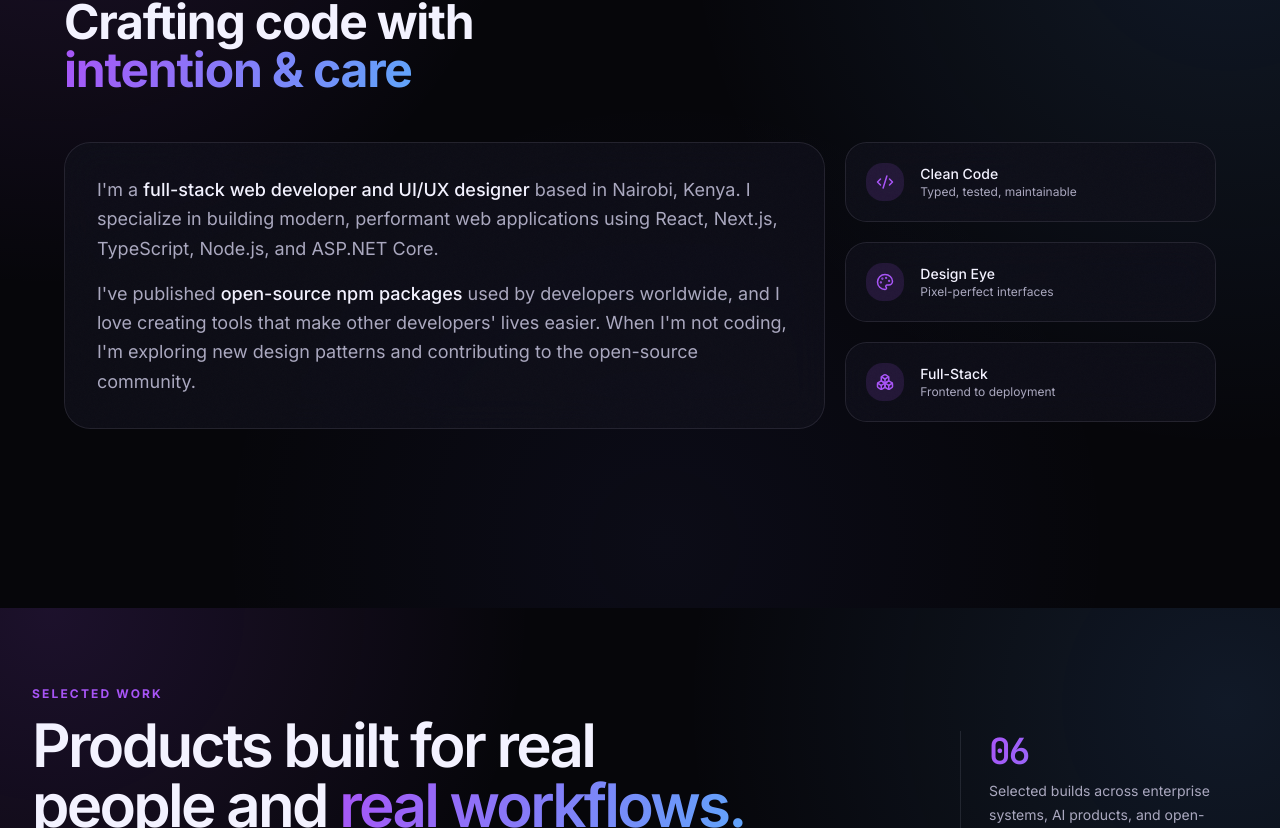
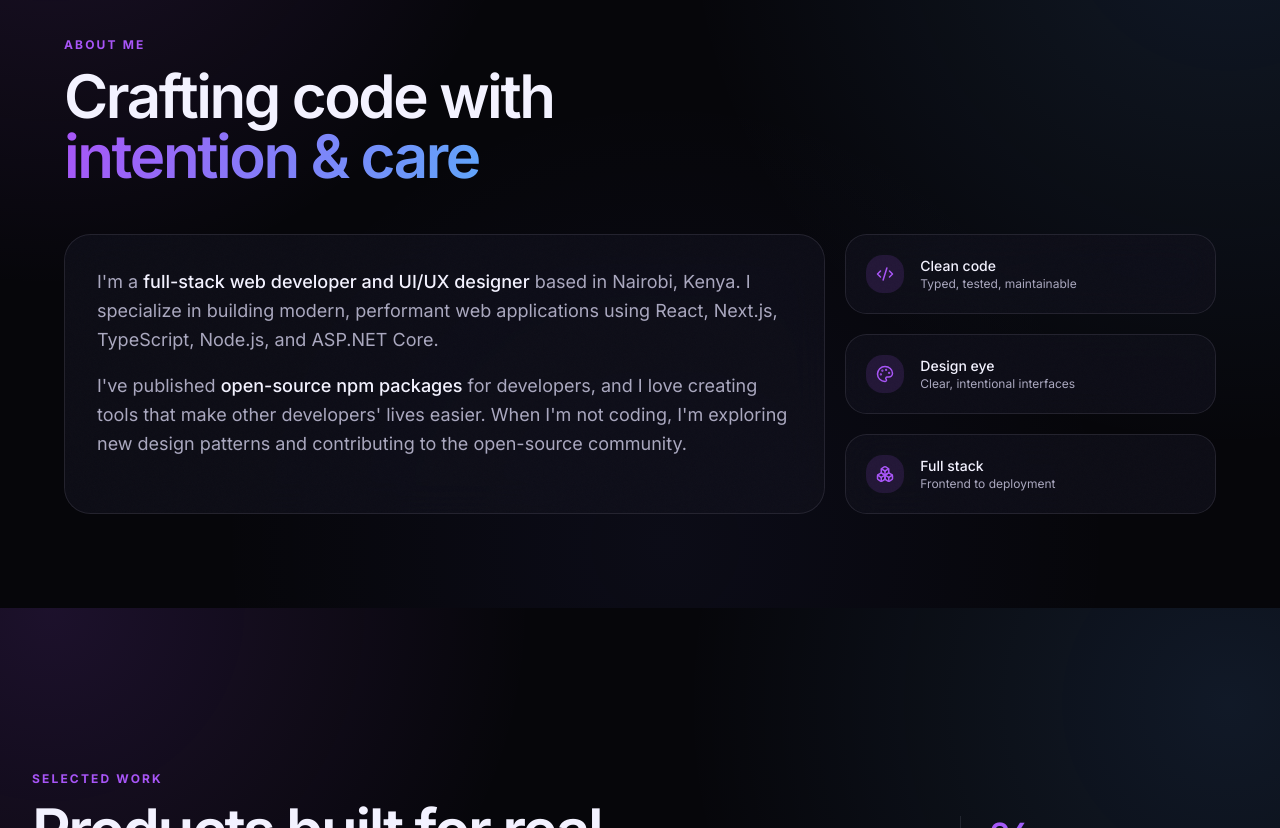
Before and after one commit to NOBERT167/my-portfolio, a Next.js app: page / in a window 1280 px wide. Shown: the part 992-1820 px from the top of the page. Built offline with nearby package versions, Linux system fonts and the light colour scheme.

Commit message:
Improve portfolio accessibility and typography
This commit updates section headings, adds ARIA labelling to key sections, and tightens typography for a cleaner, more consistent layout. It also improves focus and overflow handling for contact/social links and fixes the mobile menu button ref wiring.

```diff
--- a/app/projects/page.tsx
+++ b/app/projects/page.tsx
@@ -87,7 +87,7 @@ export default function ProjectsPage() {
             <div className="grid gap-6 border-b border-[var(--glass-border)] pb-10 md:grid-cols-12 md:items-end">
               <div className="md:col-span-8">
                 <p className="eyebrow">Project archive</p>
-                <h1 className="mt-3 text-balance text-[clamp(2.35rem,10vw,3rem)] font-semibold tracking-[-0.052em] sm:text-6xl md:text-7xl">
+                <h1 className="mt-3 text-balance text-[2.35rem] font-semibold tracking-[-0.04em] sm:text-6xl md:text-7xl">
                   Work across products, platforms, and{" "}
                   <span className="gradient-text">open source.</span>
                 </h1>
--- a/components/about.tsx
+++ b/components/about.tsx
@@ -14,7 +14,11 @@ const fadeUp = {
 
 export function About() {
   return (
-    <section id="about" className="relative px-5 py-24 sm:px-8 md:py-32">
+    <section
+      id="about"
+      aria-labelledby="about-heading"
+      className="relative px-5 py-24 sm:px-8 md:py-32"
+    >
       <div className="mx-auto max-w-6xl">
         <motion.div
           initial="hidden"
@@ -22,14 +26,15 @@ export function About() {
           viewport={{ once: true, margin: "-100px" }}
         >
           <motion.p
-            className="text-xs tracking-[0.3em] uppercase text-[var(--neon)] mb-3"
+            className="eyebrow"
             variants={fadeUp}
             custom={0}
           >
             About me
           </motion.p>
           <motion.h2
-            className="text-3xl md:text-5xl font-bold tracking-tight mb-12"
+            id="about-heading"
+            className="mb-12 mt-3 text-balance text-4xl font-semibold tracking-[-0.04em] sm:text-5xl md:text-6xl"
             variants={fadeUp}
             custom={1}
           >
@@ -76,10 +81,10 @@ export function About() {
                 <span className="text-foreground font-medium">
                   open-source npm packages
                 </span>{" "}
-                used by developers worldwide, and I love creating tools that
-                make other developers&apos; lives easier. When I&apos;m not
-                coding, I&apos;m exploring new design patterns and contributing
-                to the open-source community.
+                for developers, and I love creating tools that make other
+                developers&apos; lives easier. When I&apos;m not coding, I&apos;m
+                exploring new design patterns and contributing to the
+                open-source community.
               </p>
             </div>
           </motion.div>
@@ -89,17 +94,17 @@ export function About() {
             {[
               {
                 icon: Code2,
-                label: "Clean Code",
+                label: "Clean code",
                 desc: "Typed, tested, maintainable",
               },
               {
                 icon: Palette,
-                label: "Design Eye",
-                desc: "Pixel-perfect interfaces",
+                label: "Design eye",
+                desc: "Clear, intentional interfaces",
               },
               {
                 icon: Boxes,
-                label: "Full-Stack",
+                label: "Full stack",
                 desc: "Frontend to deployment",
               },
             ].map((item, i) => (
--- a/components/contact.tsx
+++ b/components/contact.tsx
@@ -30,7 +30,11 @@ const InstagramIcon = ({ size = 18 }: { size?: number }) => (
 
 export function Contact() {
   return (
-    <section id="contact" className="relative px-5 py-24 sm:px-8 md:py-32">
+    <section
+      id="contact"
+      aria-labelledby="contact-heading"
+      className="relative px-5 py-24 sm:px-8 md:py-32"
+    >
       <div
         className="gradient-orb bottom-0 right-0 h-[400px] w-[400px] bg-[var(--neon-muted)]"
         aria-hidden="true"
@@ -43,10 +47,11 @@ export function Contact() {
           viewport={{ once: true }}
           transition={{ duration: 0.6 }}
         >
-          <p className="text-xs tracking-[0.3em] uppercase text-[var(--neon)] mb-3">
-            Get in touch
-          </p>
-          <h2 className="text-3xl md:text-5xl font-bold tracking-tight mb-4">
+          <p className="eyebrow">Get in touch</p>
+          <h2
+            id="contact-heading"
+            className="mb-4 mt-3 text-balance text-4xl font-semibold tracking-[-0.04em] sm:text-5xl md:text-6xl"
+          >
             Let&apos;s work{" "}
             <span className="gradient-text">
               together
@@ -86,7 +91,7 @@ export function Contact() {
                 </div>
                 <span className="text-sm text-muted-foreground">Email me</span>
               </div>
-              <p className="break-all text-xl font-bold tracking-tight transition-colors duration-300 group-hover:text-[var(--neon)] sm:text-2xl md:text-3xl">
+              <p className="[overflow-wrap:anywhere] text-xl font-bold tracking-tight transition-colors duration-300 group-hover:text-[var(--neon)] group-focus-visible:text-[var(--neon)] sm:text-2xl md:text-3xl">
                 {SITE.email}
                 <ArrowUpRight
                   size={24}
@@ -166,14 +171,14 @@ export function Contact() {
                 );
               }}
             >
-              <div className="relative z-10 flex items-center gap-3">
-                <span className="text-muted-foreground group-hover:text-[var(--neon)] transition-colors">
+              <div className="relative z-10 flex w-full items-center gap-3">
+                <span className="text-muted-foreground transition-colors group-hover:text-[var(--neon)] group-focus-visible:text-[var(--neon)]">
                   <social.icon size={18} />
                 </span>
                 <span className="text-sm font-medium">{social.label}</span>
                 <ArrowUpRight
                   size={14}
-                  className="ml-auto opacity-0 group-hover:opacity-100 transition-all duration-300 text-[var(--neon)]"
+                  className="ml-auto text-[var(--neon)] opacity-0 transition-all duration-300 group-hover:opacity-100 group-focus-visible:opacity-100"
                 />
               </div>
             </motion.a>
--- a/components/experience.tsx
+++ b/components/experience.tsx
@@ -6,7 +6,11 @@ import { EXPERIENCES } from "@/constants";
 
 export function Experience() {
   return (
-    <section id="experience" className="relative px-5 py-24 sm:px-8 md:py-32">
+    <section
+      id="experience"
+      aria-labelledby="experience-heading"
+      className="relative px-5 py-24 sm:px-8 md:py-32"
+    >
       <div
         className="gradient-orb right-0 top-0 h-75 w-75 bg-[var(--neon-muted)]"
         aria-hidden="true"
@@ -19,10 +23,11 @@ export function Experience() {
           viewport={{ once: true }}
           transition={{ duration: 0.6 }}
         >
-          <p className="text-xs tracking-[0.3em] uppercase text-neon mb-3">
-            Career
-          </p>
-          <h2 className="text-3xl md:text-5xl font-bold tracking-tight mb-12">
+          <p className="eyebrow">Career</p>
+          <h2
+            id="experience-heading"
+            className="mb-12 mt-3 text-balance text-4xl font-semibold tracking-[-0.04em] sm:text-5xl md:text-6xl"
+          >
             Work{" "}
             <span className="gradient-text">
               Experience
--- a/components/hero.tsx
+++ b/components/hero.tsx
@@ -88,7 +88,7 @@ export function Hero() {
             </motion.p>
             <motion.h1
               id="hero-heading"
-              className="max-w-2xl text-balance text-[clamp(2.35rem,3.75vw,3.6rem)] font-semibold leading-[1.03] tracking-[-0.048em]"
+              className="max-w-2xl text-balance text-[2.35rem] font-semibold leading-[1.03] tracking-[-0.04em] sm:text-[3.1rem] lg:text-[3.6rem]"
               initial={false}
               animate={{ opacity: 1, y: 0 }}
               transition={{ delay: 0.18, duration: 0.55 }}
--- a/components/navbar.tsx
+++ b/components/navbar.tsx
@@ -90,7 +90,7 @@ export function Navbar() {
           <div className="mx-auto flex h-[4.5rem] max-w-6xl items-center justify-between px-5 sm:px-8">
           <Link
             href="/"
-            className="flex min-h-11 items-center gap-3 rounded-xl px-2 focus-visible:outline-none"
+            className="flex min-h-11 items-center gap-3 rounded-xl px-2"
             onClick={() => setMenuOpen(false)}
           >
             <span className="brand-mark grid size-9 place-items-center rounded-xl font-mono text-sm font-bold text-[var(--neon-foreground)]">
@@ -116,7 +116,6 @@ export function Navbar() {
 
           <div className="flex items-center gap-1.5">
             <button
-              ref={menuButtonRef}
               type="button"
               onClick={toggle}
               className="grid size-11 place-items-center rounded-xl text-muted-foreground transition-colors duration-200 hover:bg-[var(--surface-raised)] hover:text-foreground"
@@ -141,6 +140,7 @@ export function Navbar() {
             </Link>
 
             <button
+              ref={menuButtonRef}
               type="button"
               onClick={() => setMenuOpen((open) => !open)}
               className="grid size-11 place-items-center rounded-xl text-muted-foreground transition-colors duration-200 hover:bg-[var(--surface-raised)] hover:text-foreground lg:hidden"
--- a/components/projects.tsx
+++ b/components/projects.tsx
@@ -156,7 +156,7 @@ export function ProjectCard({
           />
         ) : (
           <div className="project-fallback absolute inset-0 flex items-end p-6">
-            <span className="font-mono text-5xl font-semibold tracking-[-0.08em] text-foreground/12">
+            <span className="font-mono text-5xl font-semibold tracking-[-0.04em] text-foreground/12">
               {project.title
                 .split(" ")
                 .slice(0, 2)
@@ -254,7 +254,7 @@ export function Projects() {
             <p className="eyebrow">Selected work</p>
             <h2
               id="projects-heading"
-              className="mt-3 max-w-3xl text-balance text-4xl font-semibold tracking-[-0.045em] sm:text-5xl md:text-6xl"
+              className="mt-3 max-w-3xl text-balance text-4xl font-semibold tracking-[-0.04em] sm:text-5xl md:text-6xl"
             >
               Products built for real people and{" "}
               <span className="gradient-text">real workflows.</span>
@@ -266,7 +266,7 @@ export function Projects() {
           </div>
 
           <div className="hidden border-l border-[var(--glass-border)] pl-7 lg:block">
-            <p className="font-mono text-4xl font-semibold tracking-[-0.05em] gradient-text">
+            <p className="font-mono text-4xl font-semibold tracking-[-0.04em] gradient-text">
               {String(selectedProjects.length).padStart(2, "0")}
             </p>
             <p className="mt-2 text-sm leading-6 text-muted-foreground">
```
